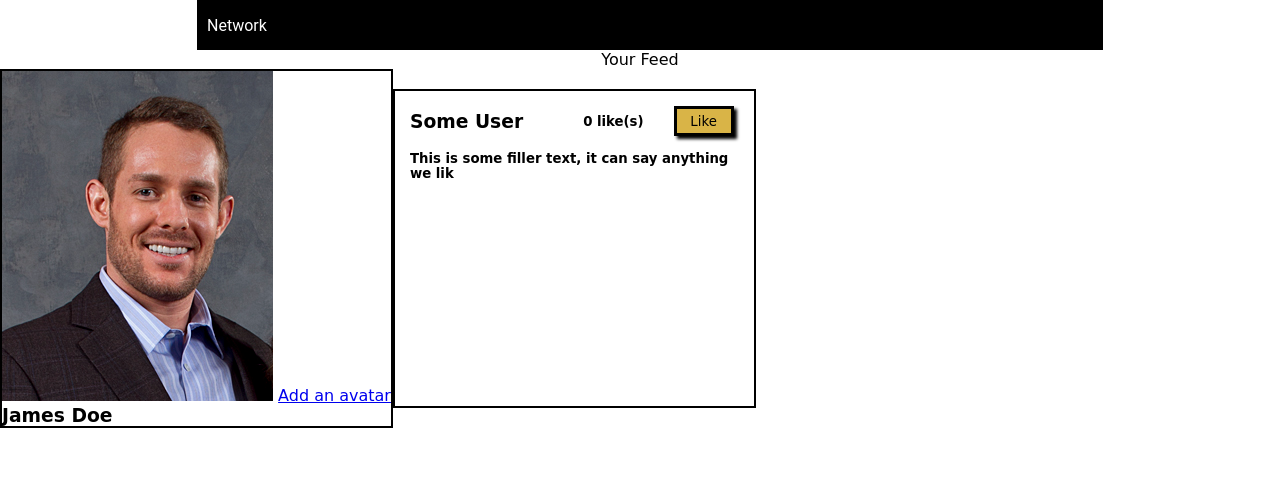
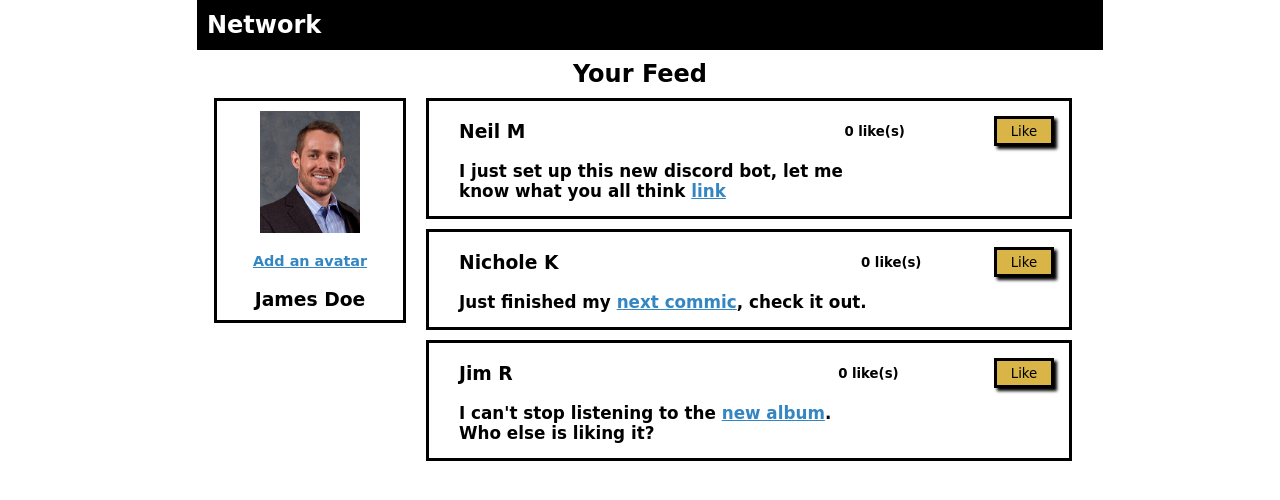
Before and after one commit to njoyedevs/public, a plain HTML site: page Web_Fundamentals_Wks_1-2/Likes Page/Likes_index.html in a window 1280 px wide. Drawn offline with Linux system fonts and the light colour scheme.

Commit message:
good to go

```diff
--- a/Web_Fundamentals_Wks_1-2/Likes Page/Likes_index.html
+++ b/Web_Fundamentals_Wks_1-2/Likes Page/Likes_index.html
@@ -10,25 +10,49 @@
 <body>
     <div class="main_container">
         <div class="container_1">
-            <div class="network">Network</div>
+            <div class="network"><strong>Network</strong></div>
         </div>
         <div class="container_2">
-            <div class="your_feed">Your Feed</div>
+            <div class="your_feed"><strong>Your Feed</strong></div>
         </div>
         <div class="container_3">
-            <div class="profile_box">
-                <img src="profile_pic.png" alt="Profile Pic" class="profile_pic">
-                <a href="#">Add an avatar</a>
-                <h3 class="profile_name">James Doe</h3>
+            <div class="section_1">
+                <div class="profile_box">
+                    <img class="profile_pic" src="profile_pic.png" alt="Profile Pic">
+                    <a class="add_avitar_link" href="#"><b>Add an avatar</b></a>
+                    <h3 class="profile_name">James Doe</h3>
+                </div>
             </div>
-            <div class="comment_box">
-                <div class="top">
-                    <h3 class="some_user">Some User</h3>
-                    <h5 id="like_count">0 like(s)</h5>
-                    <button onclick="increase()" class="btn_5">Like</button>
+            <div class="section_2">
+                <div class="comment_box">
+                    <div class="top">
+                        <h3 class="some_user">Neil M</h3>
+                        <h5 id="like_count_1">0 like(s)</h5>
+                        <button onclick="increase_neil('like_count_1')" class="btn_5">Like</button>
+                    </div>
+                    <div class="bottom">
+                        <h5 class="some_text">I just set up this new discord bot, let me<br>know what you all think <a href="#">link</a></h5>
+                    </div>
                 </div>
-                <div class="bottom">
-                    <h5 class="some_text">This is some filler text, it can say anything<br> we lik</h5>
+                <div class="comment_box">
+                    <div class="top">
+                        <h3 class="some_user">Nichole K</h3>
+                        <h5 id="like_count_2">0 like(s)</h5>
+                        <button onclick="increase_nichole('like_count_2')" class="btn_5">Like</button>
+                    </div>
+                    <div class="bottom">
+                        <h5 class="some_text">Just finished my <a href="#">next commic</a>, check it out.</h5>
+                    </div>
+                </div>
+                <div class="comment_box">
+                    <div class="top">
+                        <h3 class="some_user">Jim R</h3>
+                        <h5 id="like_count_3">0 like(s)</h5>
+                        <button onclick="increase_jim('like_count_3')" class="btn_5">Like</button>
+                    </div>
+                    <div class="bottom">
+                        <h5 class="some_text">I can't stop listening to the <a href="#">new album</a>.<br>Who else is liking it?</h5>
+                    </div>
                 </div>
             </div>
         </div>
--- a/Web_Fundamentals_Wks_1-2/Likes Page/Likes_javascript.js
+++ b/Web_Fundamentals_Wks_1-2/Likes Page/Likes_javascript.js
@@ -1,7 +1,21 @@
-var clickAmount = 0;
+var clickAmount_neil = 0;
+var clickAmount_nichole = 0;
+var clickAmount_jim = 0;
 
-function increase() {
-    var like_button = document.querySelector("#like_count")
-    clickAmount++;
-    like_button.innerText = clickAmount + " likes(s)";
+function increase_neil(id) {
+    var like_button = document.querySelector("#" + id)
+    clickAmount_neil++;
+    like_button.innerText = clickAmount_neil + " likes(s)";
 }
+
+function increase_nichole(id) {
+    var like_button = document.querySelector("#" + id)
+    clickAmount_nichole++;
+    like_button.innerText = clickAmount_nichole + " likes(s)";
+}
+
+function increase_jim(id) {
+    var like_button = document.querySelector("#" + id)
+    clickAmount_jim++;
+    like_button.innerText = clickAmount_jim + " likes(s)";
+}
--- a/Web_Fundamentals_Wks_1-2/Likes Page/Likes_style.css
+++ b/Web_Fundamentals_Wks_1-2/Likes Page/Likes_style.css
@@ -24,48 +24,97 @@
     display: flex;
     align-items: center;
     justify-content: left;
-    font-family: 'Roboto', sans-serif;
     background-color: #000000;
     padding-left: 10px;
+    font-size: 1.5rem;
 }
 
 .container_2 {
     display: flex;
     align-items: center;
     justify-content: center;
+    margin: 10px 0px 10px 0px;
 }
 
 .your_feed {
-
+    font-size: 1.5rem;
 }
 
 .container_3 {
     display: flex;
+    align-items: top;
+    justify-content: center;
+}
+
+.section_1 {
+    width: 15%;
+    margin-right: 10px;
+}
+
+.section_2 {
+    width: 50%;
+    margin-left: 10px;
 }
 
 .profile_box {
-    border: 2px solid black;
+    flex-direction: column;
+    display: flex;
+    align-items: center;
+    justify-content: center;
+    border: 3px solid black;
+}
+
+.profile_pic {
+    width: 100px;
+    height: 70%;
+    margin: 10px 0px 10px 0px;
+}
+
+.add_avitar_link {
+    margin: 10px 0px 10px 0px;
+    font-family: cursive;
+    font-size: .9rem;
+}
+
+a, .add_avitar_link {
+    color: rgb(51, 134, 194);
+}
+
+.profile_name {
+    margin: 10px 0px 10px 0px;
 }
 
 .comment_box {
-    display: inline;
-    border: 2px solid black;
-    margin: 20px 0px 20px 0px;
+    border: 3px solid black;
+    margin: 0px 0px 10px 0px;
+    width: 100%;
 }
 
 .top {
     display: flex;
     align-items: center;
-    justify-content: space-evenly;
-    margin: 15px 20px 15px 15px;
+    justify-content: space-between;
+    padding: 15px;
 }
 
-#like_count {
-    margin: 0px 30px 0px 60px;
+.some_user {
+    margin-left: 15px;
+}
+
+#like_count_1, #like_count_2, #like_count_3 {
+    margin: 0px 0px 0px 230px;
 }
 
 .bottom {
-    margin: 10px 5px 10px 15px;
+    display: flex;
+    align-items: center;
+    justify-content: left;
+    margin-left: 30px;
+    padding: 0px 0px 15px 0px;
+}
+
+.some_text {
+    font-size: 1.05rem;
 }
 
 .btn_5 {
```
